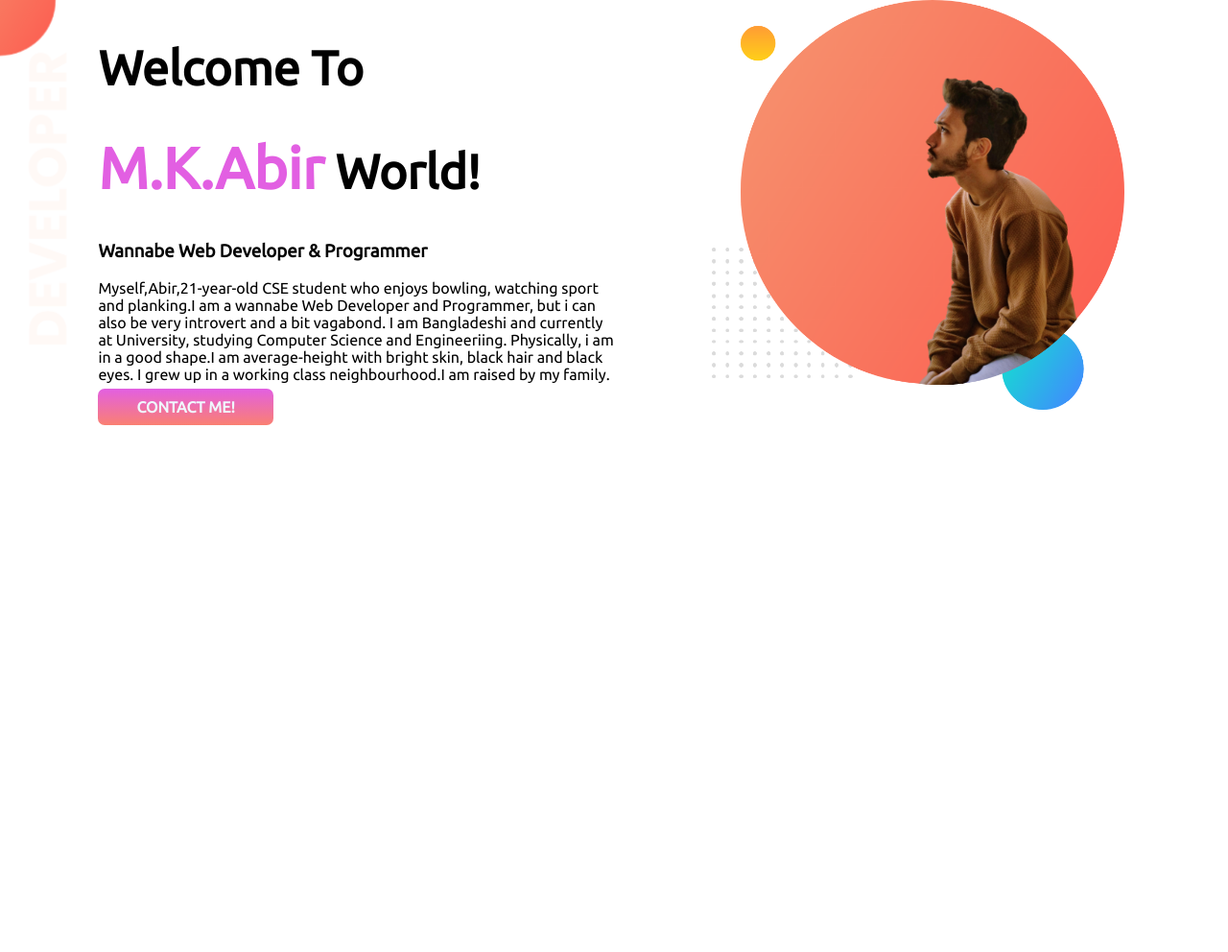
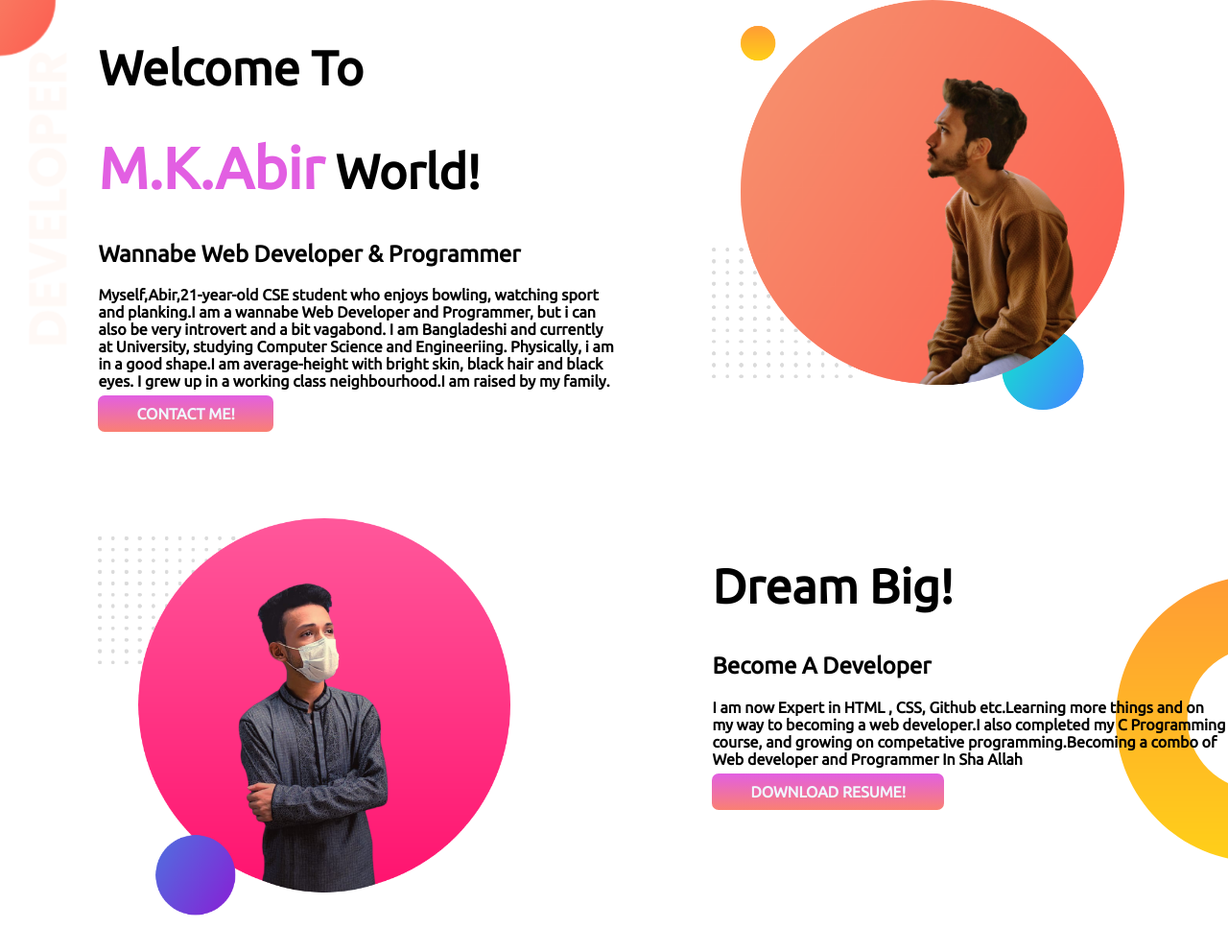
Before and after one commit to abir2010/developer-portfolio, a plain HTML site: page index.html in a window 1280 px wide. Shown: the whole page at 96% size. Before the commit the page ends 800 px from the top, so only its background shows below. Drawn offline with Linux system fonts and the light colour scheme.

Commit message:
2nd part

```diff
--- a/index.html
+++ b/index.html
@@ -15,16 +15,27 @@
     <div class="half-width">
       <h1>Welcome To</h1>
       <h1><span class="name">M.K.Abir</span> World!</h1>
-      <h3>Wannabe Web Developer & Programmer</h3>
+      <h2>Wannabe Web Developer & Programmer</h2>
       <p>Myself,Abir,21-year-old CSE student who enjoys bowling, watching sport and planking.I am a wannabe Web Developer and Programmer, but i can also be very introvert and a bit vagabond.
       I am Bangladeshi and currently at University, studying Computer Science and Engineeriing.
       Physically, i am in a good shape.I am average-height with bright skin, black hair and black eyes.
       I grew up in a working class neighbourhood.I am raised by my family.</p>
-      <a class="button" target="blank" href="https://www.facebook.com/Kaiser.Abir/">CONTACT ME!</a>
+      <a class="button" target="_blank" href="https://www.facebook.com/Kaiser.Abir/">CONTACT ME!</a>
     </div>
     <div class="half-width">
       <img src="my img\my-bg.png" alt="">
     </div>
   </section>
+  <section class="dream-big">
+    <div class="half-width">
+      <img src="my img/my-bg2.png" alt="">
+    </div>
+    <div class="half-width">
+      <h1>Dream Big!</h1>
+      <h2>Become A Developer</h2>
+      <p>I am now Expert in HTML , CSS, Github etc.Learning more things and on my way to becoming a web developer.I also completed my C Programming course, and growing on competative programming.Becoming a combo of Web developer and Programmer In Sha Allah</p>
+      <a class="button" target="_blank" href="">DOWNLOAD RESUME!</a>
+    </div>
+  </section>
 </body>
 </html>
--- a/style.css
+++ b/style.css
@@ -11,6 +11,7 @@ h1{
 }
 section{
   display: flex;
+  margin-bottom: 100px;
 }
 .top-banner{
   background-image: url(tamplates-for-image/top-banner.png);
@@ -23,6 +24,9 @@ section{
 .half-width img{
   width: 80%;
 }
+.half-width p{
+  font-weight: 600;
+}
 .button{
   text-decoration: none;
   background-image:linear-gradient(rgb(226, 95, 226),salmon);
@@ -31,3 +35,8 @@ section{
   padding: 10px 40px;
   border-radius: 7px;
 }
+.dream-big{
+  background-image: url(tamplates-for-image/dream-bg.png);
+  background-repeat: no-repeat;
+  background-position: right;
+}
```
